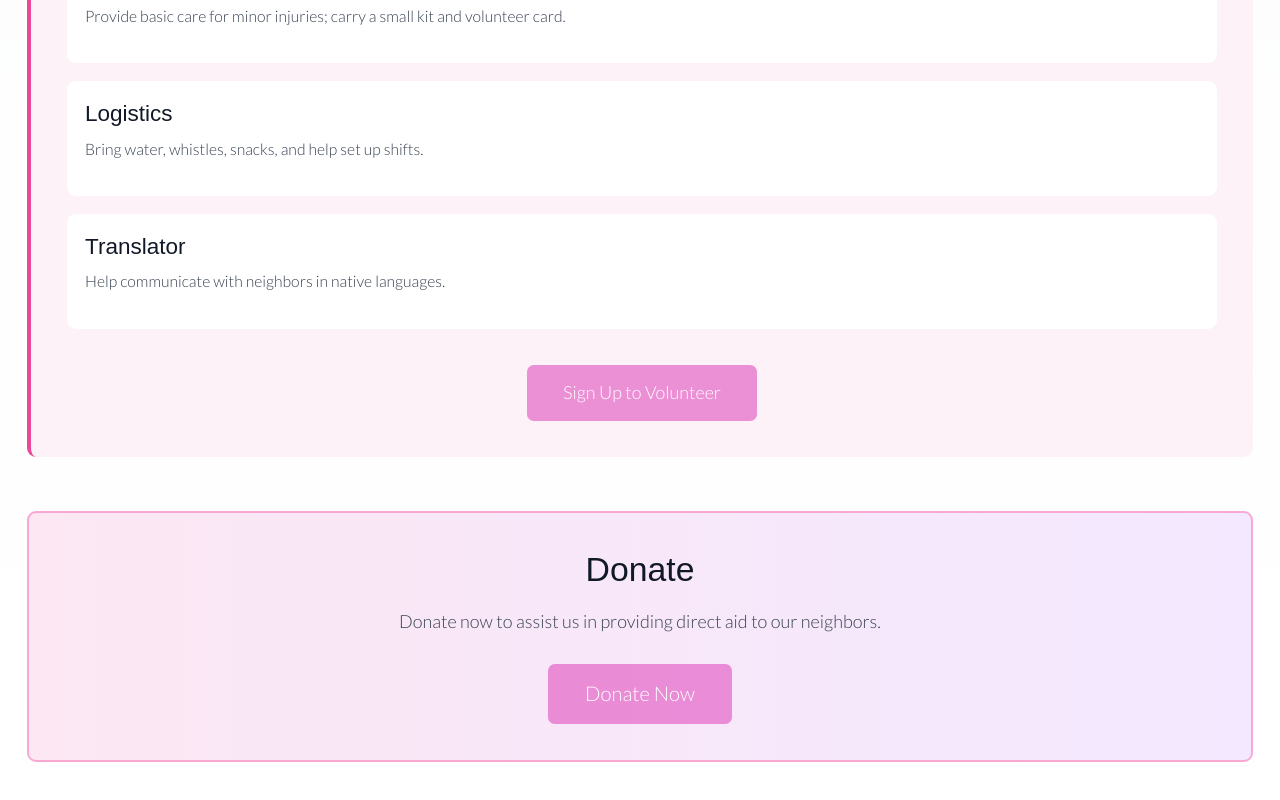
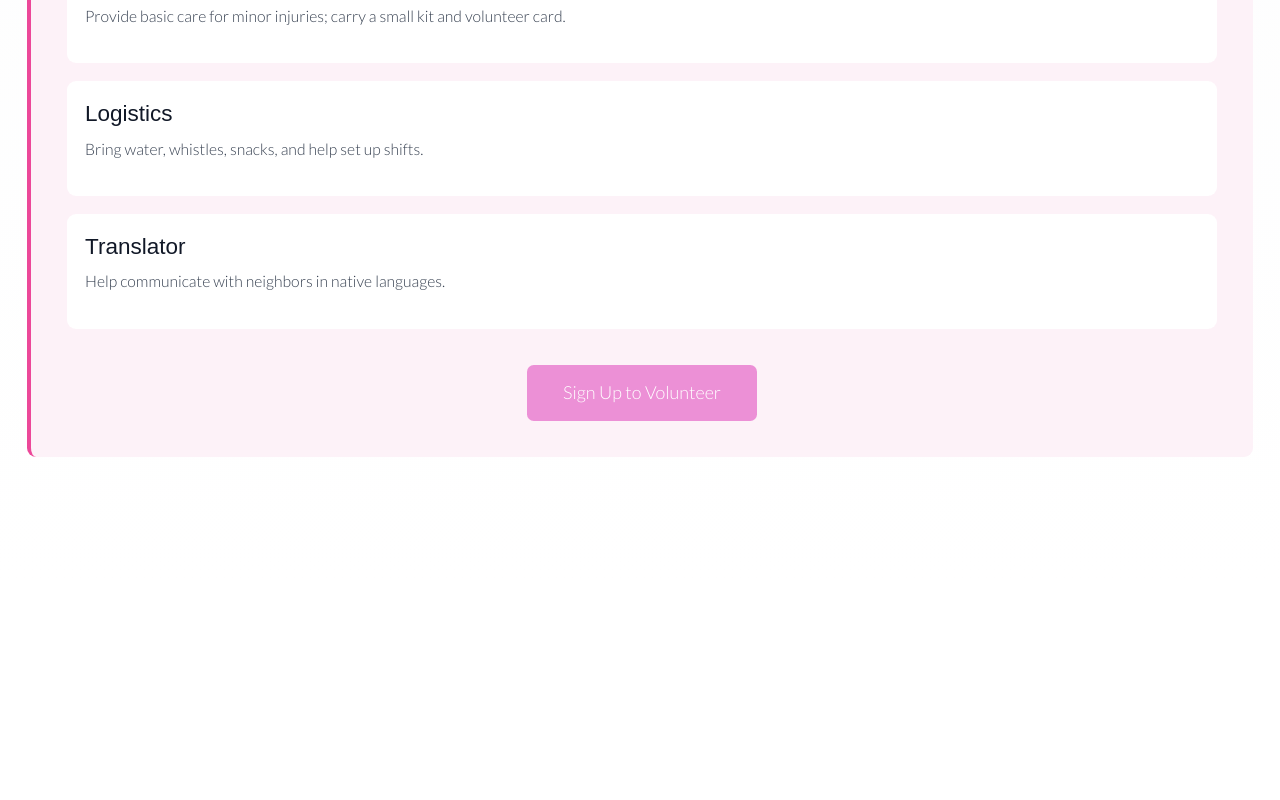
Before and after one commit to rasianart/angry-queers, a React (Vite) app in the folder frontend/: page / in a window 1280 px wide. Shown: the part 1861-2661 px from the top of the page. After the commit the page ends 2444 px from the top, so only its background shows below. Built offline with nearby package versions, Linux system fonts and the light colour scheme; no server answers; a web font is replaced by a local one.

Commit message:
Toggle off donate

```diff
--- a/frontend/src/features/Home/index.tsx
+++ b/frontend/src/features/Home/index.tsx
@@ -164,7 +164,7 @@ const Home: React.FC = () => {
         </div>
 
         {/* Donate Section */}
-        <div className='bg-gradient-to-r from-pink-100 to-purple-100 rounded-lg p-8 text-center border-2 border-pink-300'>
+        {/* <div className='bg-gradient-to-r from-pink-100 to-purple-100 rounded-lg p-8 text-center border-2 border-pink-300'>
           <h2 className='text-3xl font-thin text-gray-900 mb-4'>Donate</h2>
           <p className='text-gray-700 mb-6 max-w-2xl mx-auto leading-relaxed'>
             Donate now to assist us in providing direct aid to our neighbors.
@@ -175,7 +175,7 @@ const Home: React.FC = () => {
           >
             Donate Now
           </button>
-        </div>
+        </div> */}
       </div>
 
       {/* Donation Panel */}
```
